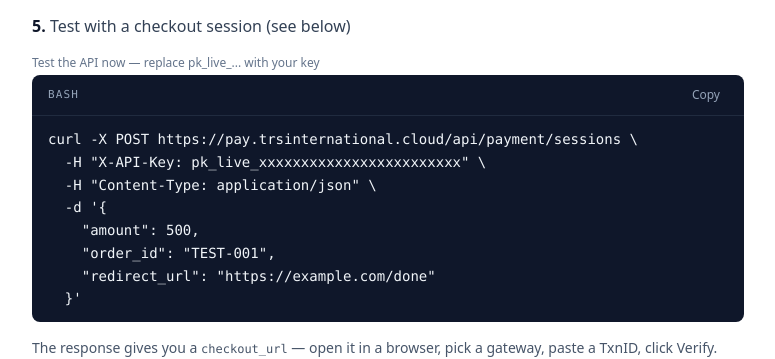
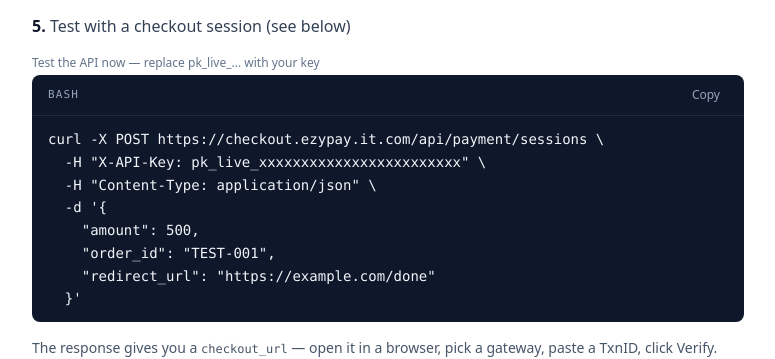
Before and after one commit to sarvspl/ezypay-frontend, a Next.js app: page /docs in a window 1280 px wide. Shown: the part 923-1282 px from the top of the page, without its empty margins (252-1027 px from the left). Built offline with nearby package versions, Linux system fonts and the light colour scheme.

Commit message:
Added in backed base URL

```diff
--- a/src/app/docs/page.jsx
+++ b/src/app/docs/page.jsx
@@ -128,7 +128,7 @@ function ContentArea() {
           <li><span className="font-semibold text-slate-900">5.</span> Test with a checkout session (see below)</li>
         </ol>
 
-        <CodeBlock language="bash" caption="Test the API now — replace pk_live_... with your key">{`curl -X POST https://pay.trsinternational.cloud/api/payment/sessions \\
+        <CodeBlock language="bash" caption="Test the API now — replace pk_live_... with your key">{`curl -X POST https://checkout.ezypay.it.com/api/payment/sessions \\
   -H "X-API-Key: pk_live_xxxxxxxxxxxxxxxxxxxxxxxx" \\
   -H "Content-Type: application/json" \\
   -d '{
@@ -248,7 +248,7 @@ function ContentArea() {
         <TabGroup tabs={['Node.js', 'PHP', 'Python', 'cURL']}>
           <CodeBlock language="js">{`// Node.js (Express)
 app.post('/checkout', async (req, res) => {
-  const r = await fetch('https://pay.trsinternational.cloud/api/payment/sessions', {
+  const r = await fetch('https://checkout.ezypay.it.com/api/payment/sessions', {
     method: 'POST',
     headers: {
       'Content-Type': 'application/json',
@@ -267,7 +267,7 @@ app.post('/checkout', async (req, res) => {
 
           <CodeBlock language="php">{`<?php
 // PHP
-$ch = curl_init('https://pay.trsinternational.cloud/api/payment/sessions');
+$ch = curl_init('https://checkout.ezypay.it.com/api/payment/sessions');
 curl_setopt_array($ch, [
   CURLOPT_RETURNTRANSFER => true,
   CURLOPT_POST           => true,
@@ -288,7 +288,7 @@ header('Location: ' . $body['checkout_url']);`}</CodeBlock>
 import os, requests
 
 r = requests.post(
-    'https://pay.trsinternational.cloud/api/payment/sessions',
+    'https://checkout.ezypay.it.com/api/payment/sessions',
     headers={'X-API-Key': os.environ['PAYVERIFY_API_KEY']},
     json={
         'amount':       request.form['amount'],
@@ -299,7 +299,7 @@ r = requests.post(
 )
 return redirect(r.json()['checkout_url'])`}</CodeBlock>
 
-          <CodeBlock language="bash">{`curl -X POST https://pay.trsinternational.cloud/api/payment/sessions \\
+          <CodeBlock language="bash">{`curl -X POST https://checkout.ezypay.it.com/api/payment/sessions \\
   -H "X-API-Key: pk_live_xxxxxxxxxxxx" \\
   -H "Content-Type: application/json" \\
   -d '{
@@ -331,7 +331,7 @@ return redirect(r.json()['checkout_url'])`}</CodeBlock>
         <TabGroup tabs={['Node.js', 'PHP', 'cURL']}>
           <CodeBlock language="js">{`app.get('/payment/result', async (req, res) => {
   const r = await fetch(
-    \`https://pay.trsinternational.cloud/api/payment/sessions/\${req.query.session_id}\`,
+    \`https://checkout.ezypay.it.com/api/payment/sessions/\${req.query.session_id}\`,
     { headers: { 'X-API-Key': process.env.PAYVERIFY_API_KEY } }
   );
   const { session } = await r.json();
@@ -345,7 +345,7 @@ return redirect(r.json()['checkout_url'])`}</CodeBlock>
 
           <CodeBlock language="php">{`<?php
 $id = $_GET['session_id'];
-$ch = curl_init("https://pay.trsinternational.cloud/api/payment/sessions/$id");
+$ch = curl_init("https://checkout.ezypay.it.com/api/payment/sessions/$id");
 curl_setopt_array($ch, [
   CURLOPT_RETURNTRANSFER => true,
   CURLOPT_HTTPHEADER     => ['X-API-Key: ' . getenv('PAYVERIFY_API_KEY')],
@@ -355,7 +355,7 @@ if ($body['session']['status'] === 'success') {
   mark_order_paid($body['session']['order_id']);
 }`}</CodeBlock>
 
-          <CodeBlock language="bash">{`curl https://pay.trsinternational.cloud/api/payment/sessions/eNOuUpsg2IGX4ko4HbFL \\
+          <CodeBlock language="bash">{`curl https://checkout.ezypay.it.com/api/payment/sessions/eNOuUpsg2IGX4ko4HbFL \\
   -H "X-API-Key: pk_live_xxxxxxxxxxxx"`}</CodeBlock>
         </TabGroup>
       </Section>
@@ -607,7 +607,7 @@ if ($body['session']['status'] === 'success') {
         <ol className="mt-3 space-y-2 text-sm text-slate-700 list-decimal pl-5">
           <li>
             <strong>Hostname must be exact.</strong> Use{' '}
-            <code className="text-xs">https://pay.trsinternational.cloud</code> — not an IP, not{' '}
+            <code className="text-xs">https://checkout.ezypay.it.com</code> — not an IP, not{' '}
             <code className="text-xs">www.</code>, not a CDN alias. Calling by IP doesn&apos;t send SNI at all.
           </li>
           <li>
@@ -624,7 +624,7 @@ if ($body['session']['status'] === 'success') {
 
         <p className="mt-4 text-sm font-semibold text-slate-900">Working PHP example:</p>
         <CodeBlock language="php">{`<?php
-$ch = curl_init('https://pay.trsinternational.cloud/api/payment/sessions');
+$ch = curl_init('https://checkout.ezypay.it.com/api/payment/sessions');
 curl_setopt_array($ch, [
     CURLOPT_RETURNTRANSFER => true,
     CURLOPT_POST           => true,
@@ -654,7 +654,7 @@ header('Location: ' . $body['checkout_url']);`}</CodeBlock>
         <p className="mt-4 text-sm text-slate-700">
           Still failing? Test from the shell first:
         </p>
-        <CodeBlock language="bash">{`curl -v https://pay.trsinternational.cloud/api/providers`}</CodeBlock>
+        <CodeBlock language="bash">{`curl -v https://checkout.ezypay.it.com/api/providers`}</CodeBlock>
         <ul className="mt-2 text-sm text-slate-700 list-disc pl-5 space-y-1">
           <li><code className="text-xs">curl</code> works, PHP fails → upgrade PHP/OpenSSL (PHP ≥ 7.4 with OpenSSL ≥ 1.1.1 fixes it permanently).</li>
           <li>Both fail with the same SNI error → you&apos;re on the wrong hostname, or behind a corporate proxy mangling SNI.</li>
@@ -667,11 +667,11 @@ header('Location: ' . $body['checkout_url']);`}</CodeBlock>
         <p className="mt-2 text-sm text-slate-700">
           You&apos;re hitting the wrong host. PayVerify has two services — the dashboard UI and the
           API — on different domains. The API base URL is{' '}
-          <code className="text-xs">https://pay.trsinternational.cloud</code>. Pointing your backend
+          <code className="text-xs">https://checkout.ezypay.it.com</code>. Pointing your backend
           at the dashboard URL returns 404 because the dashboard doesn&apos;t serve the API.
         </p>
         <p className="mt-2 text-sm text-slate-700">
-          Sanity check: <code className="text-xs">curl https://pay.trsinternational.cloud/api/providers</code>{' '}
+          Sanity check: <code className="text-xs">curl https://checkout.ezypay.it.com/api/providers</code>{' '}
           should return JSON with the provider list (no auth needed). If it does, the URL is correct;
           if it doesn&apos;t, fix the base URL first.
         </p>
@@ -703,7 +703,7 @@ header('Location: ' . $body['checkout_url']);`}</CodeBlock>
         <p className="mt-2 text-sm text-slate-700">
           If your config stores the base URL with a trailing slash and your code appends{' '}
           <code className="text-xs">/api/payment/...</code>, you&apos;ll request{' '}
-          <code className="text-xs">https://pay.trsinternational.cloud//api/payment/sessions</code>.
+          <code className="text-xs">https://checkout.ezypay.it.com//api/payment/sessions</code>.
           Some nginx setups normalize this; others 404. Strip the trailing slash from your base URL.
         </p>
 
```
